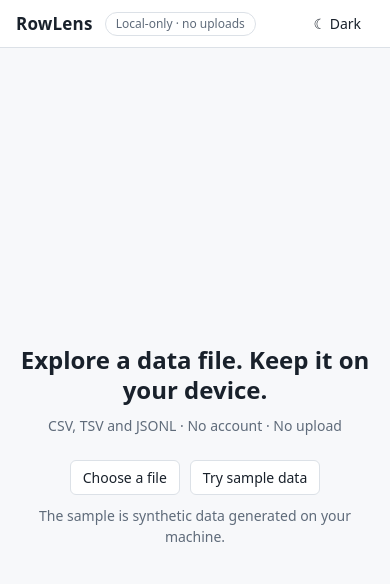
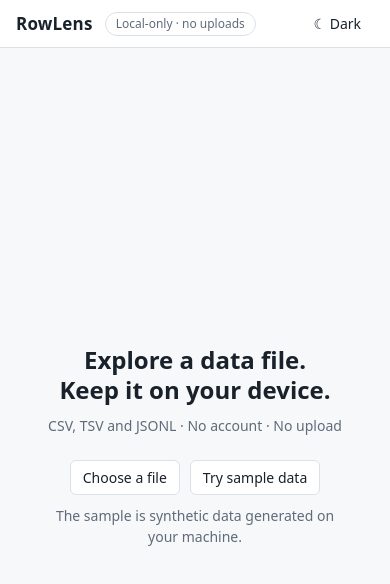
Before and after one commit to Aswellle/RowLens, a React (Vite) app: page / in a window 390 px wide. Shown: the top 584 px of the page. Built offline with nearby package versions, Linux system fonts and the light colour scheme.

Commit message:
Use logical properties and sharper text wrapping rules

```diff
--- a/src/styles/base.css
+++ b/src/styles/base.css
@@ -32,6 +32,13 @@ h3 {
   margin: 0;
   font-weight: 600;
   line-height: 1.25;
+  /* Even two-line splits on headings (empty-state title, dialog titles). */
+  text-wrap: balance;
+}
+
+p {
+  /* No single-word last line on descriptions. */
+  text-wrap: pretty;
 }
 
 p {
@@ -73,6 +80,14 @@ button {
   white-space: nowrap;
 }
 
+@media (max-width: 699px) {
+  input,
+  select,
+  textarea {
+    font-size: 16px;
+  }
+}
+
 @media (prefers-reduced-motion: reduce) {
   *,
   *::before,
```
